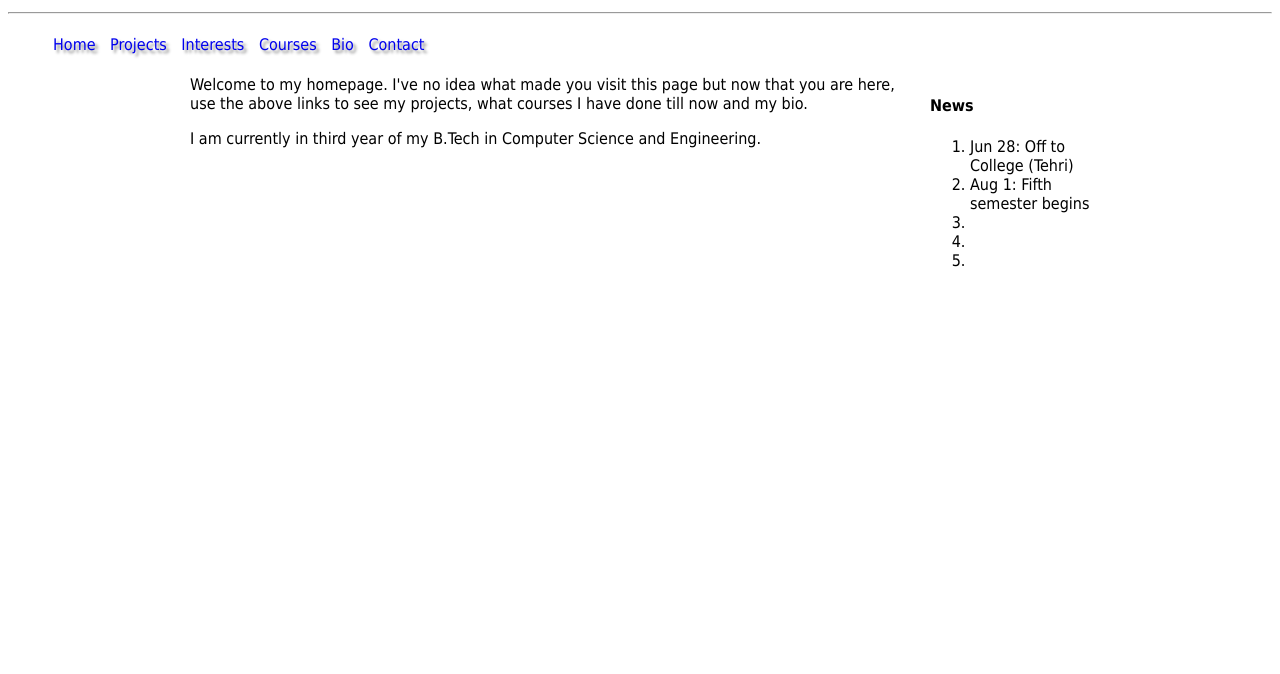
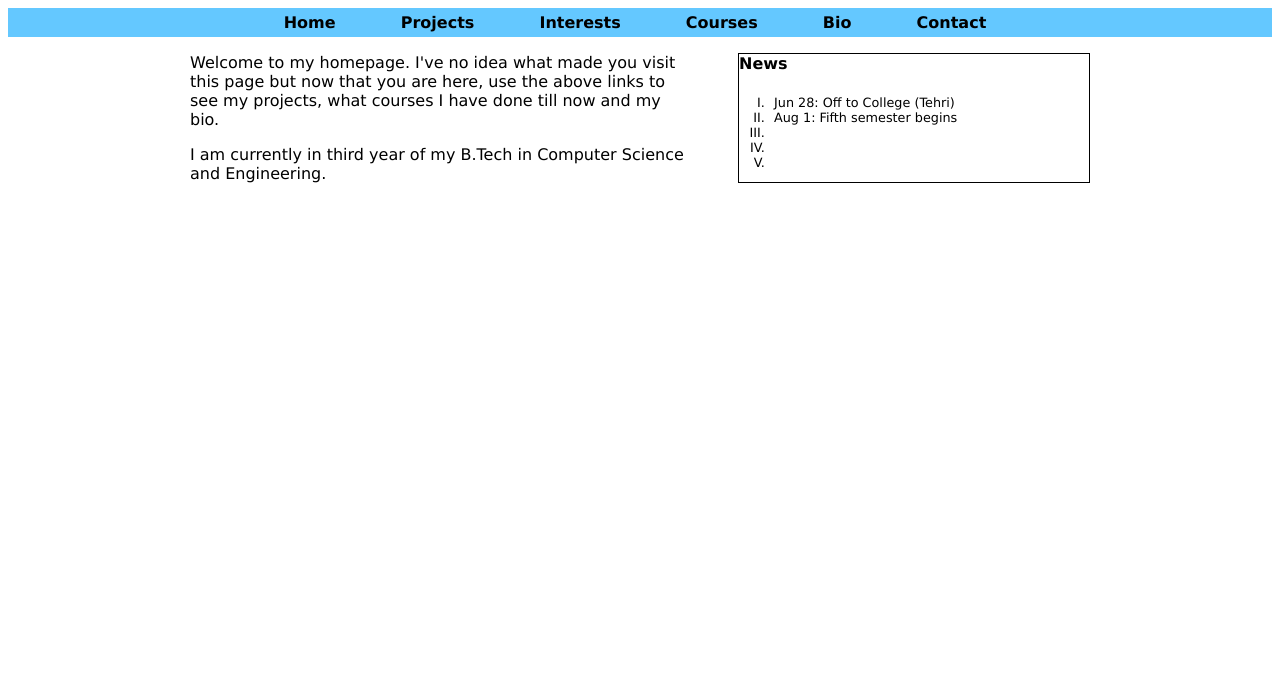
Before and after one commit to abhishek-pokhriyal/abhishek-pokhriyal.github.io, a plain HTML site: page index.html in a window 1280 px wide. Shown: the part 126-800 px from the top of the page. Drawn offline with Linux system fonts and the light colour scheme.

Commit message:
Add files via upload

```diff
--- a/style.css
+++ b/style.css
@@ -1,29 +1,42 @@
-* {font-family:Tahoma;}
+* {
+font-family:verdana,sans-serif;
+}
 
 .left_column {
-	margin-right: 170px;
+	margin-right:400px;
+	margin-left:0px;
 }
 
 .right_column{
 	float: right;
-	width: 160px;
+	width: 350px;
+	margin-top:0px;
+	border-style:solid;
+	border-width:thin;
+
+}
+.right_column h4 {
+margin-top:0px;
 }
 
 ul#nav_container {
 	list-style-type: none;
-	margin-bottom: 15px;
-	text-shadow:3px 3px 3px #888;
-
+	background-color:rgb(100,200,255);
+	text-align: center;
+	margin-top:0px;
 }
 
-ul li {
+ul#nav_container li {
 	display: inline-block;
+	font-weight: bold;
+	padding-right:50px;
 }
 
 ul a {
 	display: inline-block;
 	text-decoration: none;
 	padding: 5px;
+	color:rgb(0,0,0);
 }
 
 #main_content {
@@ -31,8 +44,8 @@ ul a {
 	margin: auto;
 }
 
-body {
-}
+
+
 h1#heading{
 	text-align:center;
 	margin-bottom:0px;
@@ -41,4 +54,28 @@ h1#heading{
 p#header_info {
 	margin-top:0px;
 	text-align: center;
+	font-style:oblique;
+	font-size:90%;
 }
+li a:hover, .button:hover {
+color:rgb(255,0,0);
+}
+
+
+ol#news {
+	text-indent:5px;
+	font-size: 80%;
+	margin-top:0px;
+	list-style-type: upper-roman;
+
+}
+
+ol#news li{margin-left:-10px;}
+
+p#proj_description {
+	font-size:smaller;
+	margin-top:5px;
+}
+ol#project{
+
+}
```
